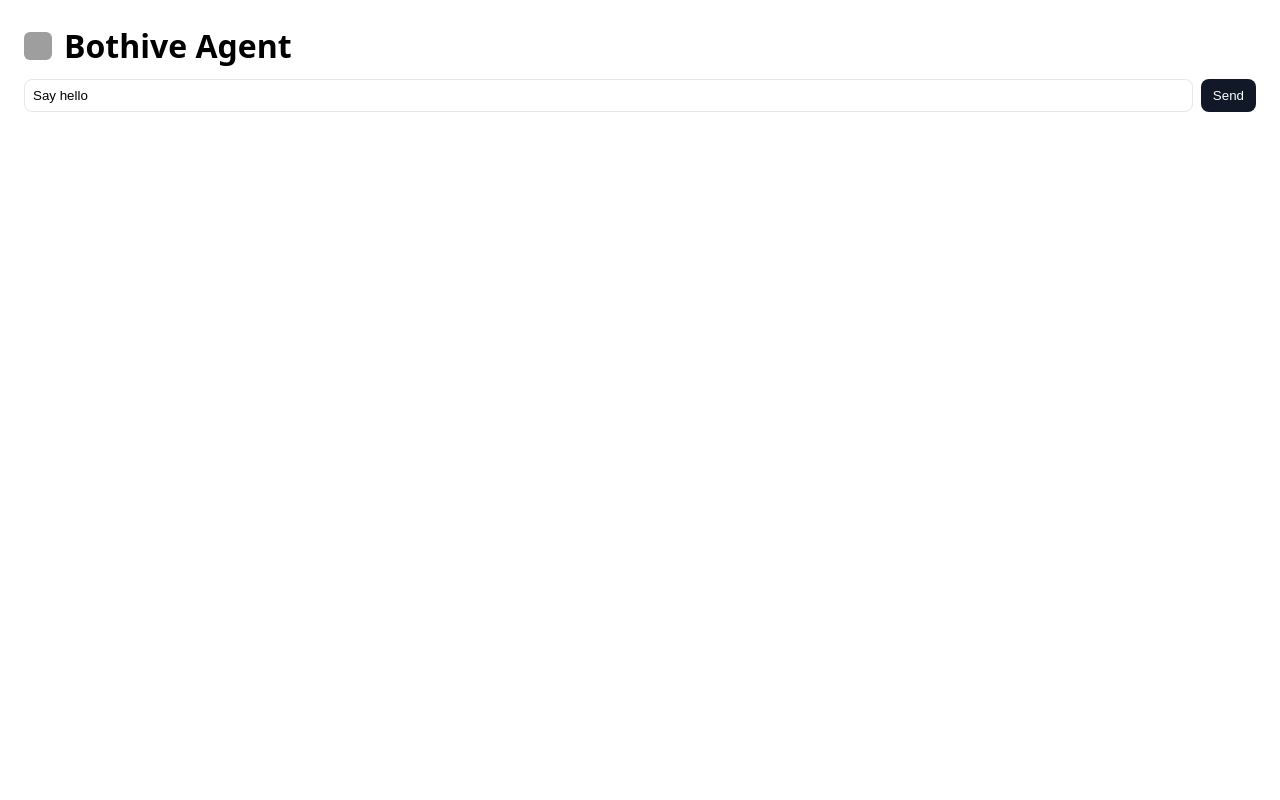
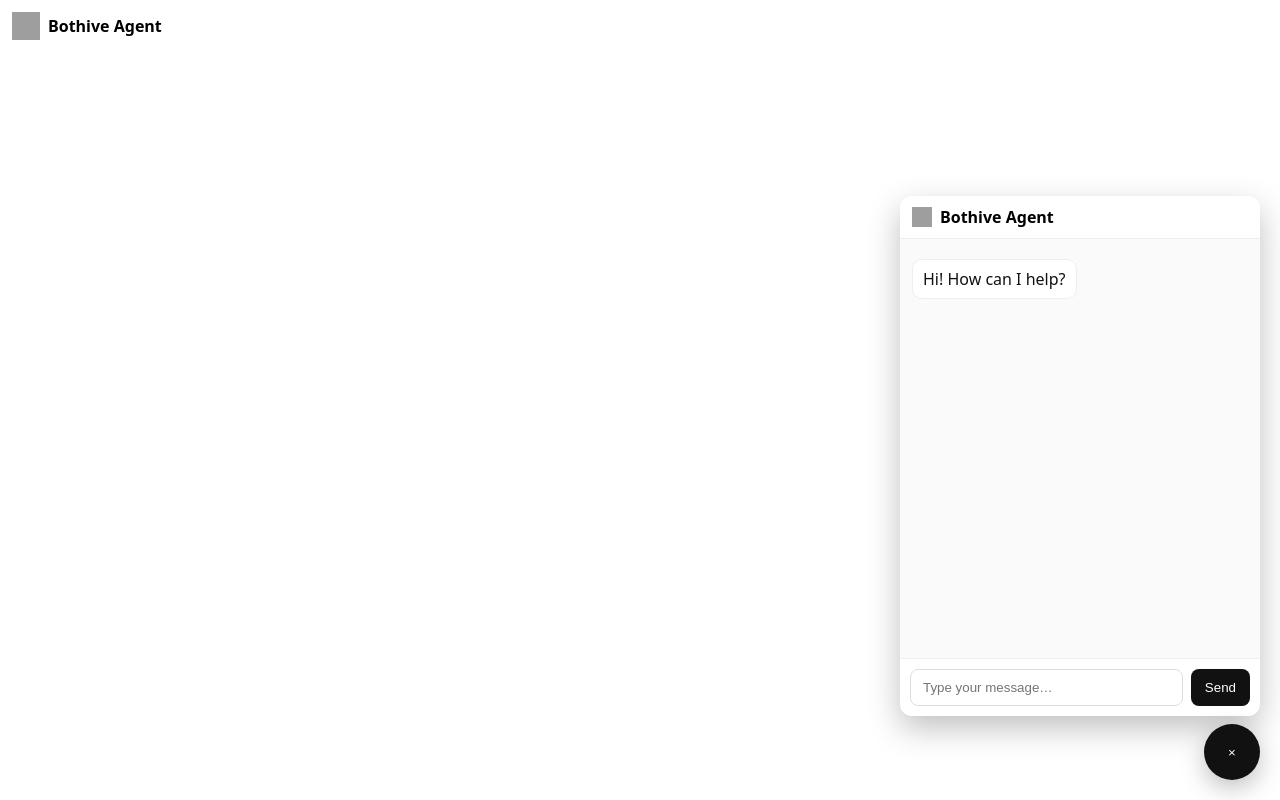
Before and after one commit to andyman86/bothive-agent-clean, a Next.js app: page / in a window 1280 px wide. Built offline with nearby package versions, Linux system fonts and the light colour scheme; grey boxes are pictures that could not be loaded.

Commit message:
Update page.tsx

```diff
--- a/src/app/page.tsx
+++ b/src/app/page.tsx
@@ -1,71 +1,194 @@
 // src/app/page.tsx
 "use client";
 
-import { useState } from "react";
-import { agentConfig } from "./agent.config"; // ← NOTE the path
+import { useEffect, useRef, useState } from "react";
+
+type Msg = { role: "user" | "assistant"; content: string };
 
 export default function Home() {
-  const [input, setInput] = useState("Say hello");
-  const [out, setOut] = useState<string>("");
+  const [open, setOpen] = useState(true);         // set to false if you want it closed by default
+  const [input, setInput] = useState("");
+  const [msgs, setMsgs] = useState<Msg[]>([
+    { role: "assistant", content: "Hi! How can I help?" },
+  ]);
+  const [busy, setBusy] = useState(false);
+  const scrollRef = useRef<HTMLDivElement>(null);
 
-  async function onSubmit(e: React.FormEvent) {
-    e.preventDefault();
-    setOut("…thinking…");
+  async function send(e?: React.FormEvent) {
+    e?.preventDefault();
+    const text = input.trim();
+    if (!text || busy) return;
+
+    const next = [...msgs, { role: "user", content: text }];
+    setMsgs(next);
+    setInput("");
+    setBusy(true);
+
     try {
       const res = await fetch("/api/chat", {
         method: "POST",
         headers: { "Content-Type": "application/json" },
-        body: JSON.stringify({
-          messages: [{ role: "user", content: input }],
-          model: "gpt-4o-mini"
-        })
+        body: JSON.stringify({ messages: next }),
       });
       const data = await res.json();
-      if (!res.ok) throw new Error(data?.error || "Request failed");
-      setOut(data?.message?.content ?? JSON.stringify(data));
+      const content =
+        data?.message?.content ||
+        data?.choices?.[0]?.message?.content ||
+        JSON.stringify(data);
+
+      setMsgs((m) => [...m, { role: "assistant", content }]);
     } catch (err: any) {
-      setOut(err?.message ?? "Request failed");
+      setMsgs((m) => [
+        ...m,
+        { role: "assistant", content: err?.message ?? "Request failed" },
+      ]);
+    } finally {
+      setBusy(false);
     }
   }
 
+  useEffect(() => {
+    scrollRef.current?.scrollTo({ top: 999999, behavior: "smooth" });
+  }, [msgs, open]);
+
   return (
-    <main style={{ padding: 24 }}>
-      <div style={{ display: "flex", alignItems: "center", gap: 12, marginBottom: 12 }}>
-        {agentConfig.avatar ? (
-          <img
-            src={agentConfig.avatar}
-            alt={agentConfig.name}
-            width={28}
-            height={28}
-            style={{ borderRadius: 6, objectFit: "cover" }}
-          />
-        ) : null}
-        <h1 style={{ margin: 0 }}>{agentConfig.name}</h1>
+    <>
+      {/* Optional: tiny brand strip at top of the page (not necessary) */}
+      <header style={{ padding: 12, display: "flex", alignItems: "center", gap: 8 }}>
+        {/* If you only have PNG, change src to "/bothive.png" */}
+        <img src="/bothive.svg" width={28} height={28} alt="logo" />
+        <strong>Bothive Agent</strong>
+      </header>
+
+      {/* The rest of your site can go here… */}
+
+      {/* Launcher Button */}
+      <button
+        onClick={() => setOpen((v) => !v)}
+        aria-label="Open chat"
+        style={{
+          position: "fixed",
+          right: 20,
+          bottom: 20,
+          width: 56,
+          height: 56,
+          borderRadius: 999,
+          border: "none",
+          background: "#111",
+          color: "#fff",
+          boxShadow: "0 8px 24px rgba(0,0,0,.25)",
+          cursor: "pointer",
+          zIndex: 999999,
+        }}
+      >
+        {open ? "×" : "💬"}
+      </button>
+
+      {/* Chat Panel */}
+      {open && (
+        <div
+          style={{
+            position: "fixed",
+            right: 20,
+            bottom: 84,
+            width: 360,
+            maxWidth: "90vw",
+            height: 520,
+            maxHeight: "75vh",
+            background: "#fff",
+            borderRadius: 12,
+            boxShadow: "0 12px 32px rgba(0,0,0,.25)",
+            display: "flex",
+            flexDirection: "column",
+            overflow: "hidden",
+            zIndex: 999998,
+          }}
+        >
+          <div
+            style={{
+              padding: "10px 12px",
+              borderBottom: "1px solid #eee",
+              display: "flex",
+              alignItems: "center",
+              gap: 8,
+            }}
+          >
+            <img src="/bothive.svg" width={20} height={20} alt="logo" />
+            <strong>Bothive Agent</strong>
           </div>
 
-      <form onSubmit={onSubmit} style={{ display: "flex", gap: 8 }}>
+          <div
+            ref={scrollRef}
+            style={{
+              flex: 1,
+              padding: 12,
+              overflow: "auto",
+              background: "#fafafa",
+            }}
+          >
+            {msgs.map((m, i) => (
+              <div
+                key={i}
+                style={{
+                  margin: "8px 0",
+                  display: "flex",
+                  justifyContent: m.role === "user" ? "flex-end" : "flex-start",
+                }}
+              >
+                <div
+                  style={{
+                    maxWidth: "85%",
+                    padding: "8px 10px",
+                    borderRadius: 10,
+                    background: m.role === "user" ? "#111" : "#fff",
+                    color: m.role === "user" ? "#fff" : "#111",
+                    border: "1px solid #eee",
+                    whiteSpace: "pre-wrap",
+                    wordBreak: "break-word",
+                  }}
+                >
+                  {m.content}
+                </div>
+              </div>
+            ))}
+            {busy && (
+              <div style={{ fontSize: 12, color: "#666", marginTop: 4 }}>
+                thinking…
+              </div>
+            )}
+          </div>
+
+          <form onSubmit={send} style={{ display: "flex", gap: 8, padding: 10, borderTop: "1px solid #eee" }}>
             <input
               value={input}
               onChange={(e) => setInput(e.target.value)}
-          placeholder="Ask something…"
-          style={{ flex: 1, padding: 8, border: "1px solid #e5e7eb", borderRadius: 8 }}
+              placeholder="Type your message…"
+              disabled={busy}
+              style={{
+                flex: 1,
+                padding: "10px 12px",
+                borderRadius: 8,
+                border: "1px solid #ddd",
+                outline: "none",
+              }}
             />
             <button
               type="submit"
+              disabled={busy || !input.trim()}
               style={{
-            padding: "8px 12px",
+                padding: "10px 14px",
+                borderRadius: 8,
                 border: "none",
-            borderRadius: 8,
-            background: agentConfig.colors.primary,
+                background: "#111",
                 color: "#fff",
-            cursor: "pointer"
+                cursor: busy ? "not-allowed" : "pointer",
               }}
             >
               Send
             </button>
           </form>
-
-      <pre style={{ marginTop: 16, whiteSpace: "pre-wrap" }}>{out}</pre>
-    </main>
+        </div>
+      )}
+    </>
   );
 }
```
Lines whose indentation alone changed are shown as unchanged.
